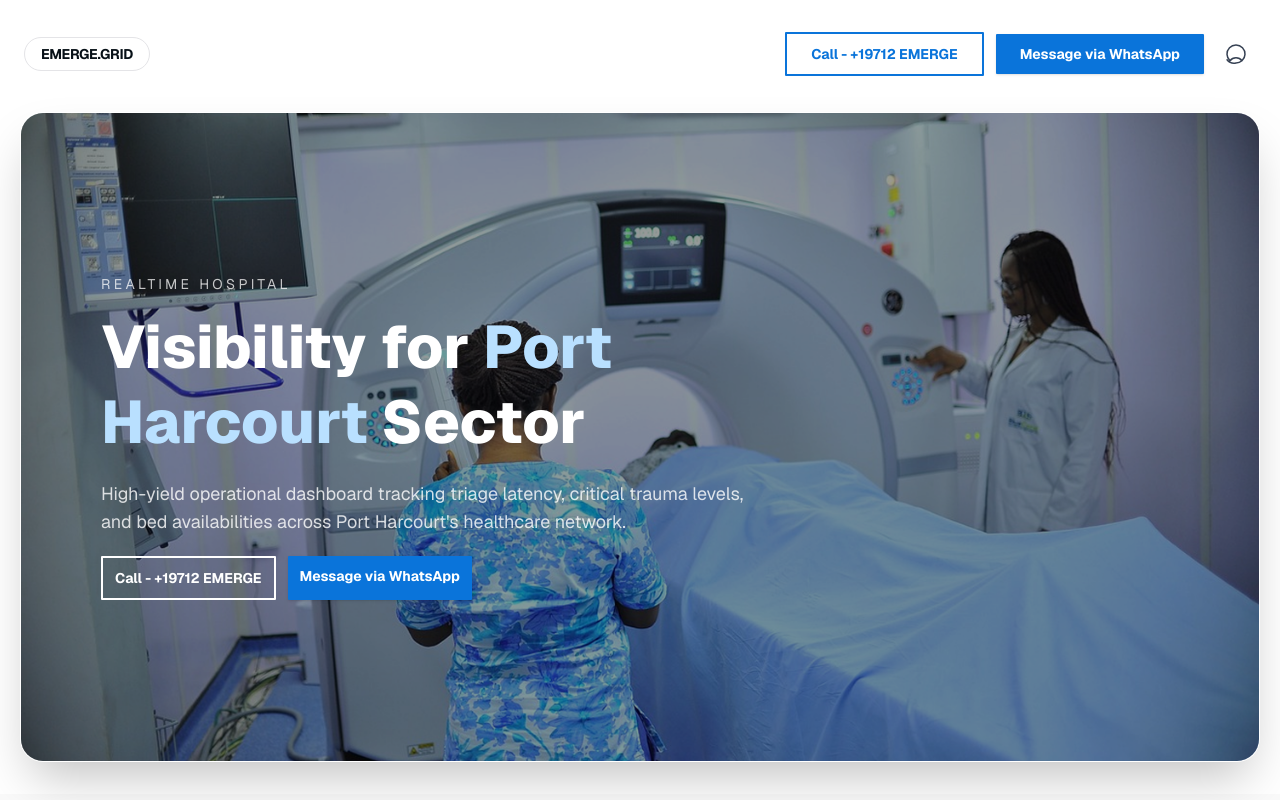
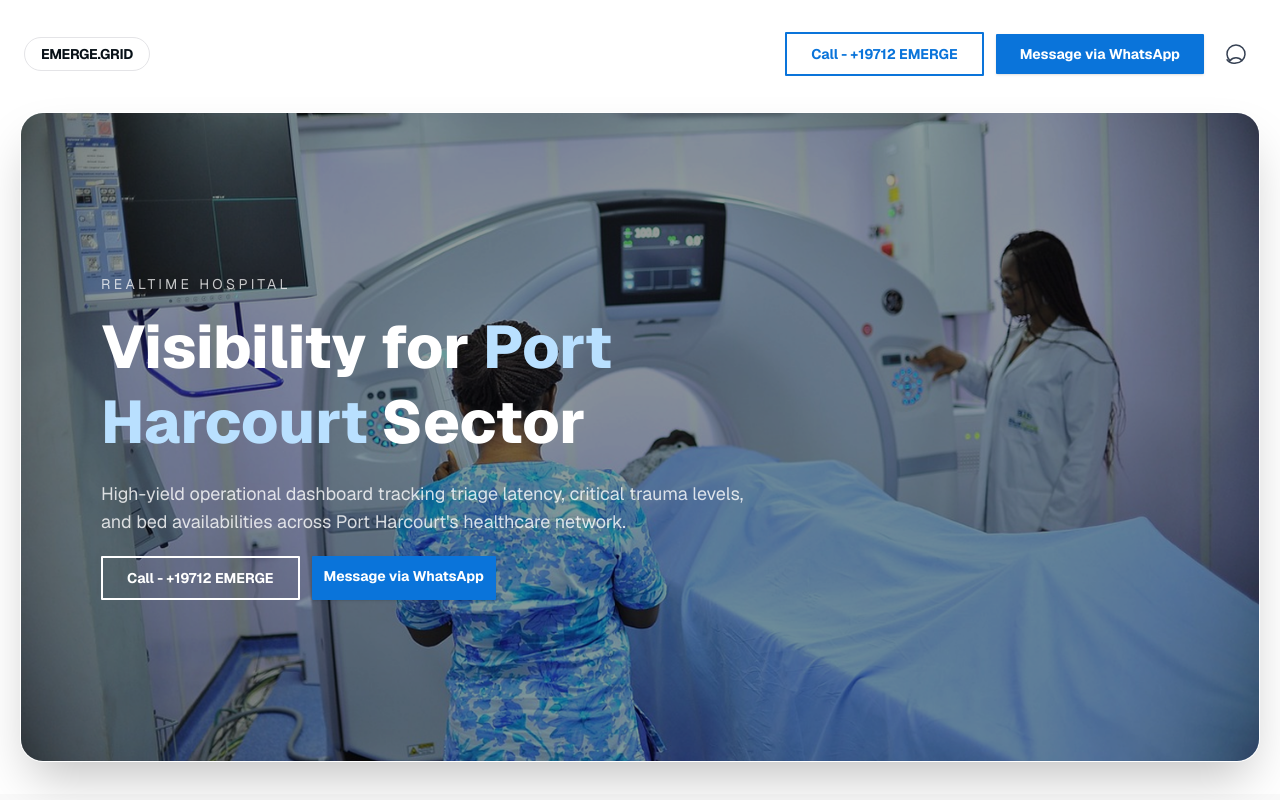
Before and after one commit to Philemon01/emerge_grid, a Next.js app in the folder my-app/: page / in a window 1280 px wide. Shown: the top 800 px of the page. Built offline with nearby package versions, Linux system fonts and the light colour scheme.

Commit message:
hero btns

```diff
--- a/my-app/app/components/hero-section.tsx
+++ b/my-app/app/components/hero-section.tsx
@@ -54,16 +54,8 @@ export default function HeroSection() {
 
               <div className="mt-5 flex flex-col gap-3 sm:flex-row sm:flex-wrap">
                 {/* Call Button - Now Interactive */}
-                <button
-                  onClick={handleCallClick}
-                  className={`px-3 py-2.5 rounded-[1px] border-2 text-center text-sm font-bold transition-colors ${
-                    isConnected
-                      ? "border-[#ff4444] bg-[#ff4444]/20 text-[#ff6666] hover:bg-[#ff4444]/30"
-                      : "border-[#ffffff] text-[#ffffff] hover:bg-[#0A74DA]/10"
-                  }`}
-                >
-                  {isConnected ? "Disconnect Call" : "Call - +19712 EMERGE"}
-                </button>
+                <a className="px-6 py-2.5 rounded-[1px] border-2 border-[#ffffff] text-[#ffffff] text-sm font-bold hover:bg-[#0A74DA]/5 transition-colors" href="tel:+19712566145">Call - +19712 EMERGE</a>
+
 
                 {/* Status Indicator */}
                 {isConnected && (
@@ -73,7 +65,7 @@ export default function HeroSection() {
                 )}
 
                 {/* Primary CTA */}
-                <a className="px-3 py-2.5 rounded-[1px] bg-[#0A74DA] text-center text-sm font-bold text-white shadow-sm transition-colors hover:bg-[#0757a4]" href="#">Message via WhatsApp</a>
+                <a className="px-3 py-2.5 rounded-[1px] bg-[#0A74DA] text-center text-sm font-bold text-white shadow-sm transition-colors hover:bg-[#bdd5ec]" href="#">Message via WhatsApp</a>
               </div>
             </motion.div>
           </div>
```
